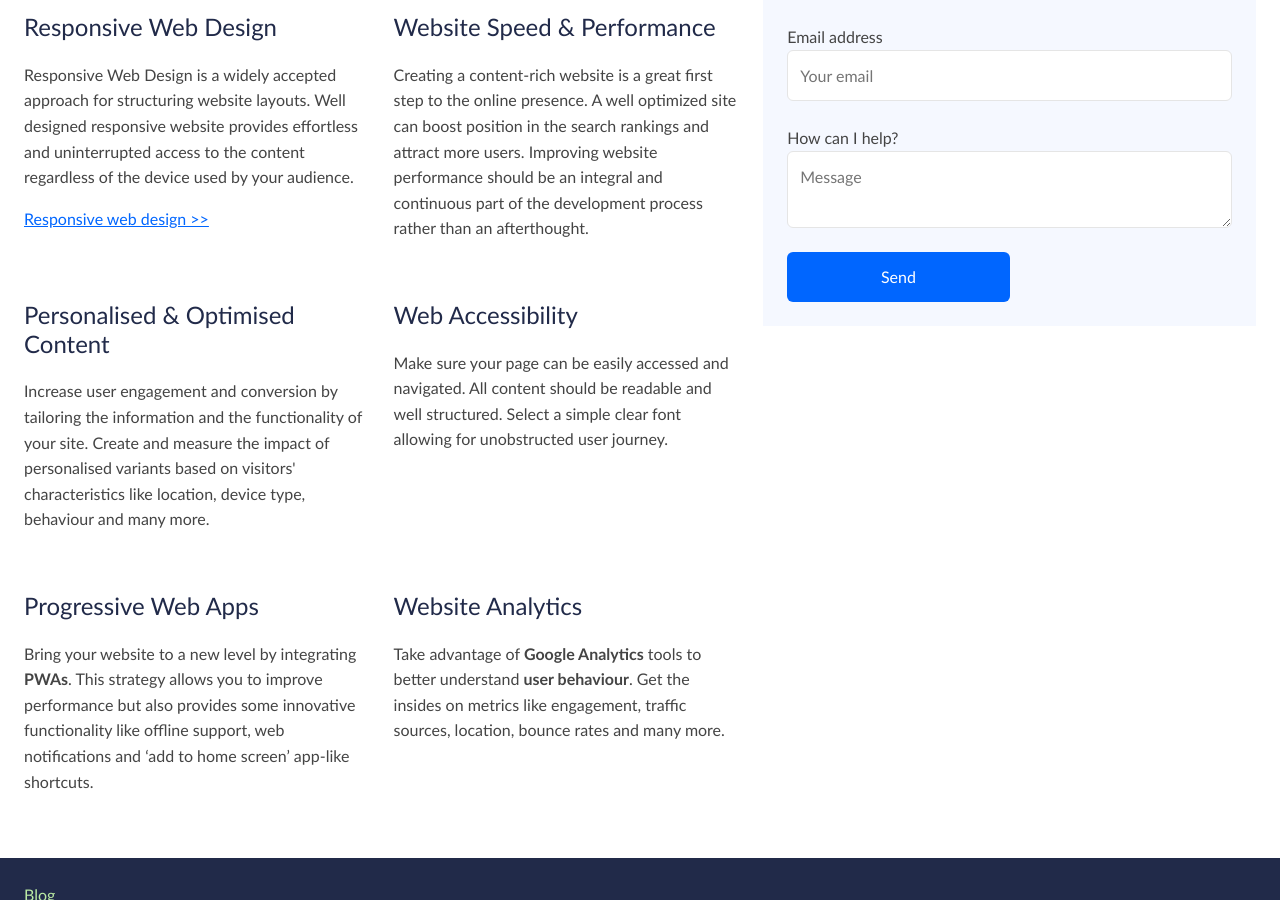
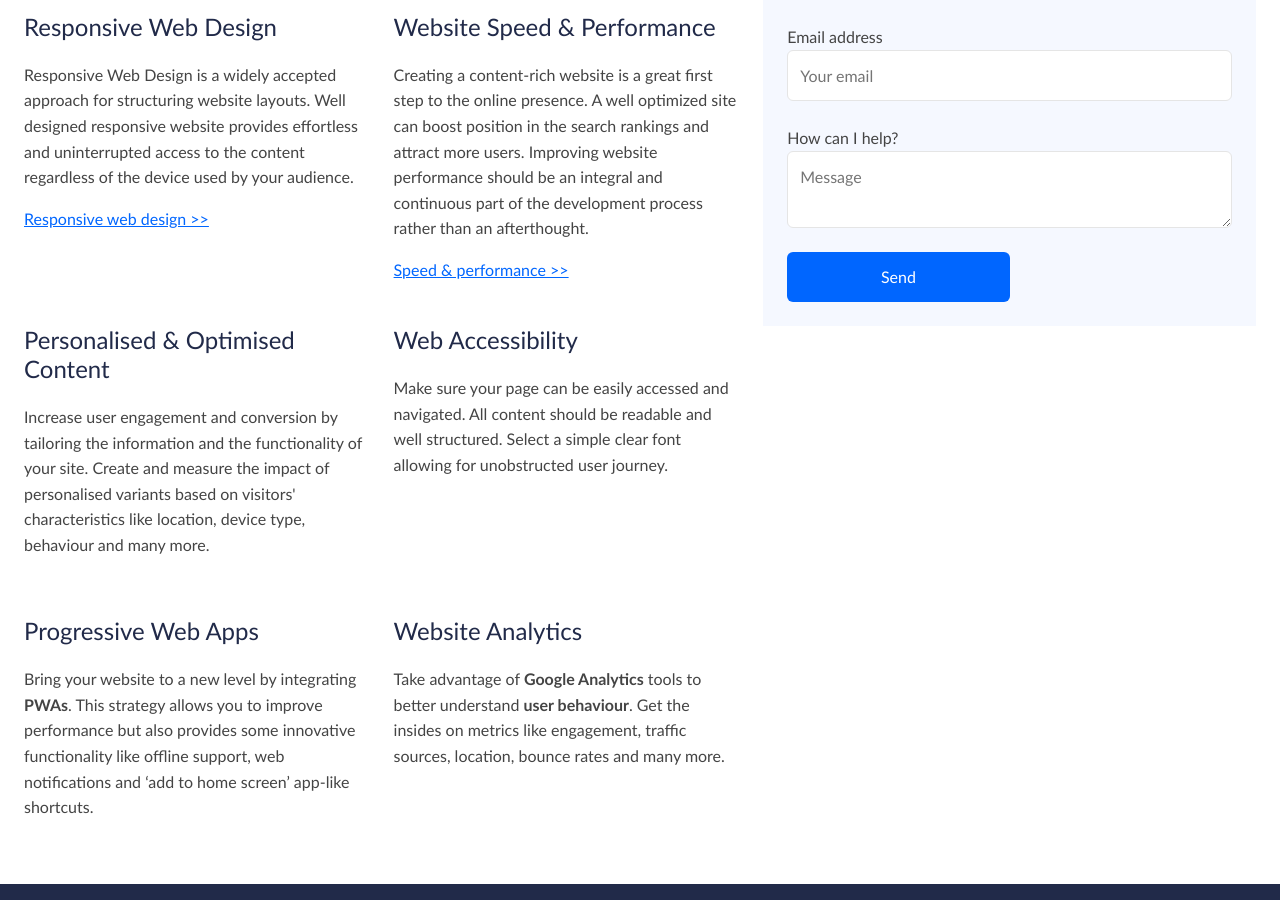
Before and after one commit to proochster/thewebsitesguy, a Jekyll site: the page built from index.html, in a window 1280 px wide and 900 px high, scrolled down 829 px. Built offline with Jekyll 4.4.1, drawn with Linux system fonts in a browser that asks for light colours; comment, search, counter and statistics services are not loaded.

Commit message:
+ Services Performance link

```diff
--- a/_includes/services.html
+++ b/_includes/services.html
@@ -3,11 +3,12 @@
     <div class="service l:50 p-r-d p-b-d">
         <h2 class="dark">Responsive Web Design</h2>
         <p>Responsive Web Design is a widely accepted approach for structuring website layouts. Well designed responsive website provides effortless and uninterrupted access to the content regardless of the device used by your audience.</p>
-        <a title="Introduction to responsive web design" href="{{ site.url }}/responsive-web-design" class="block link">Responsive web design >></a>
+        <a title="Introduction to responsive web design" href="{{ site.url }}/responsive-web-design.html" class="block link">Responsive web design >></a>
     </div>
     <div class="service l:50 p-r-d p-b-d">
         <h2 class="dark">Website Speed & Performance</h2>
         <p>Creating a content-rich website is a great first step to the online presence. A well optimized site can boost position in the search rankings and attract more users. Improving website performance should be an integral and continuous part of the development process rather than an afterthought.</p>
+        <a title="Read more about web speed and performance" href="{{ site.url }}/website-speed-and-performance.html" class="block link">Speed & performance >></a>
     </div>
     <div class="service l:50 p-r-d p-b-d">
         <h2 class="dark">Personalised & Optimised Content</h2>
```
